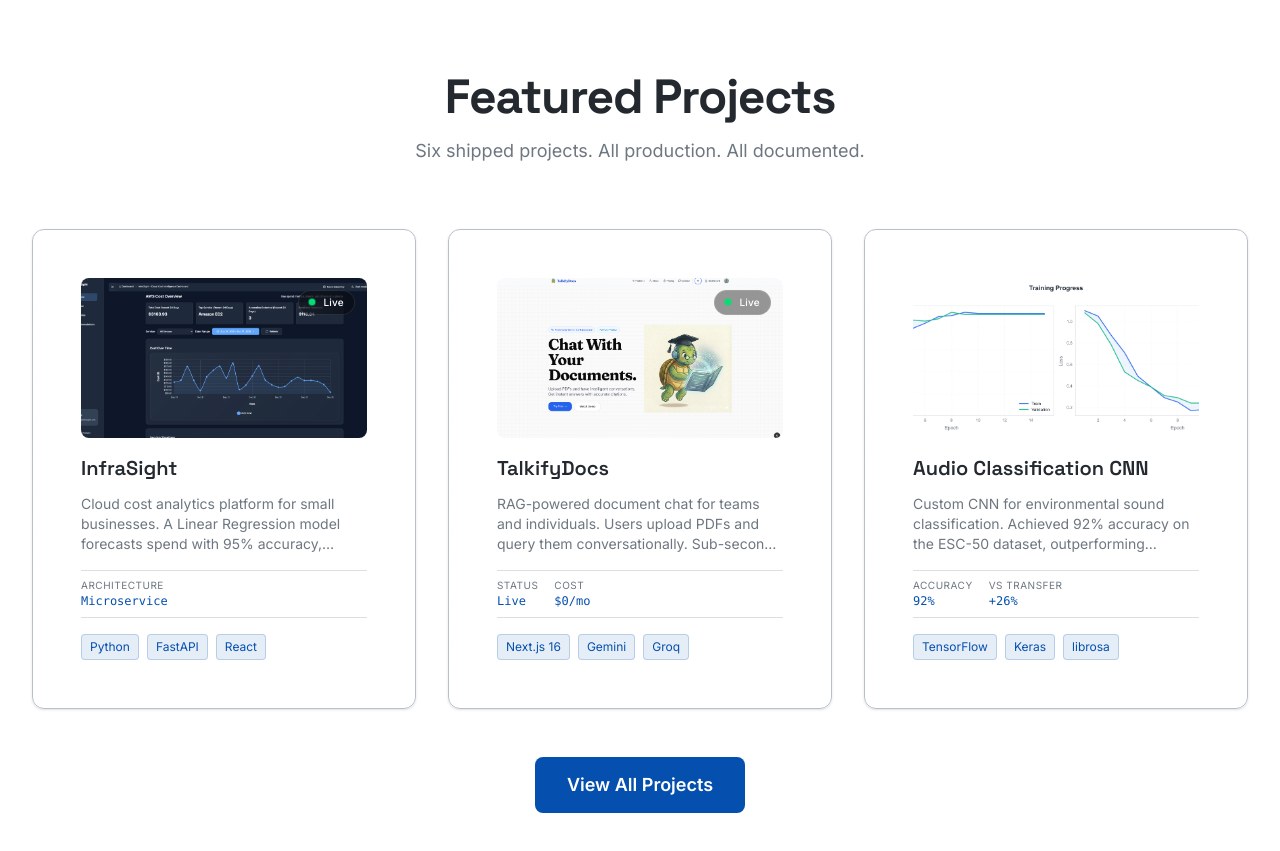
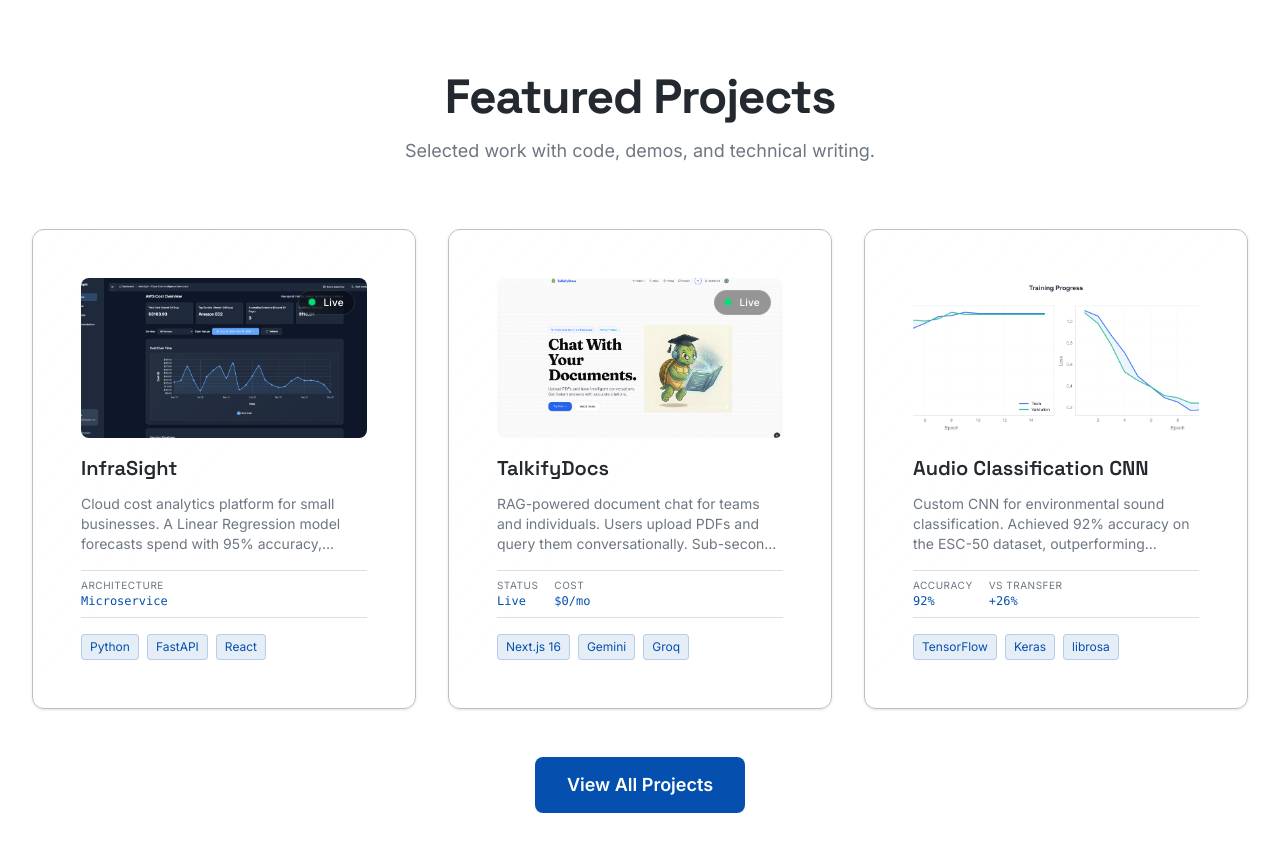
Before and after one commit to aabhiyann/portfolio-abhiyan, a React (Vite) app: page / in a window 1280 px wide. Shown: the part 1600-2451 px from the top of the page. Built offline with nearby package versions, Linux system fonts and the light colour scheme.

Commit message:
content: rewrite featured projects subtitle for clearer proof

```diff
--- a/src/components/sections/FeaturedProjectsSection.tsx
+++ b/src/components/sections/FeaturedProjectsSection.tsx
@@ -23,7 +23,7 @@ export const FeaturedProjectsSection: React.FC<
       <div className="max-w-7xl mx-auto px-6 md:px-8">
         <SectionTitle
           title="Featured Projects"
-          subtitle="Six shipped projects. All production. All documented."
+          subtitle="Selected work with code, demos, and technical writing."
         />
         <ProjectGrid projects={projects} variant="featured" />
         <motion.div
```
